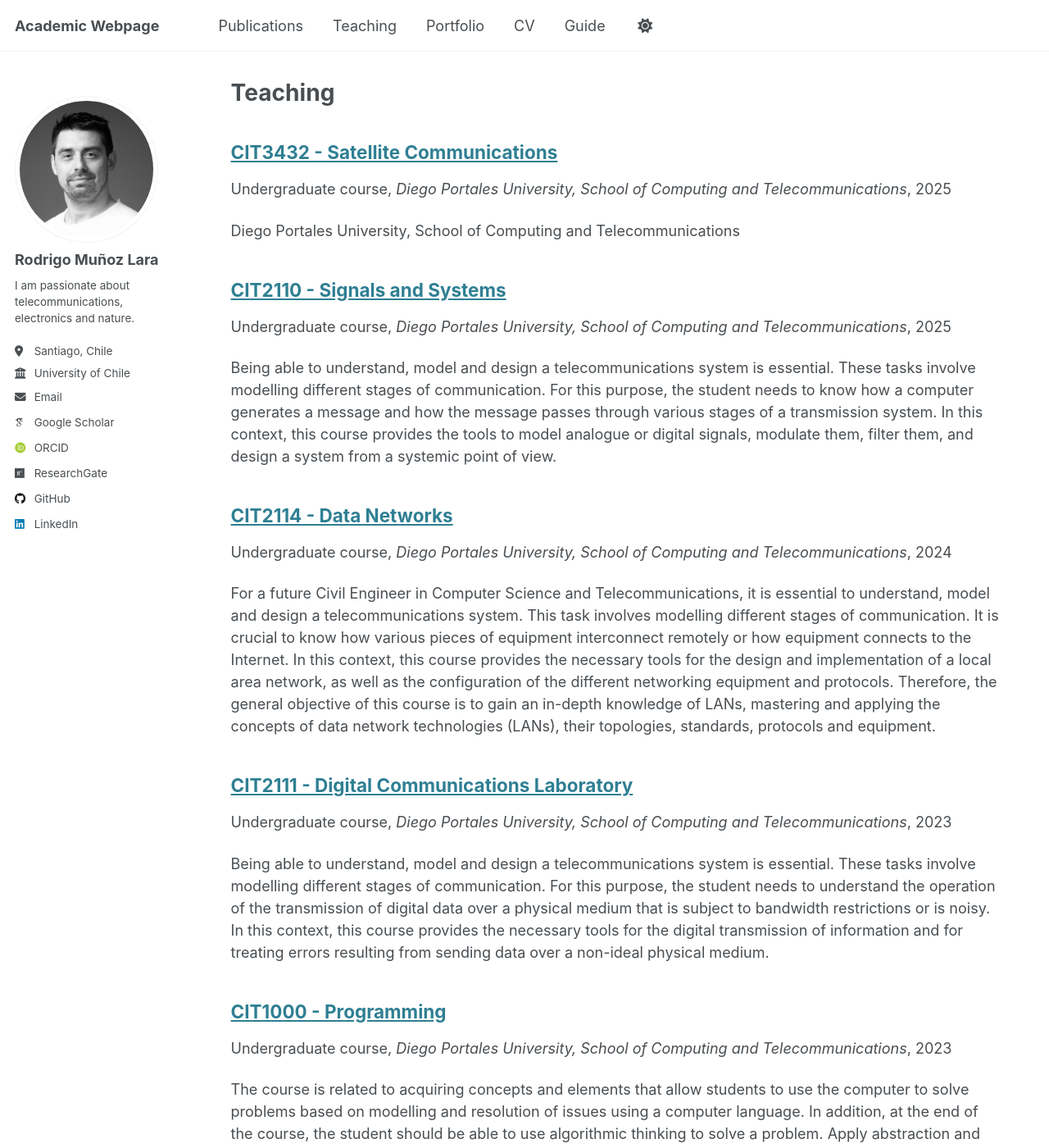
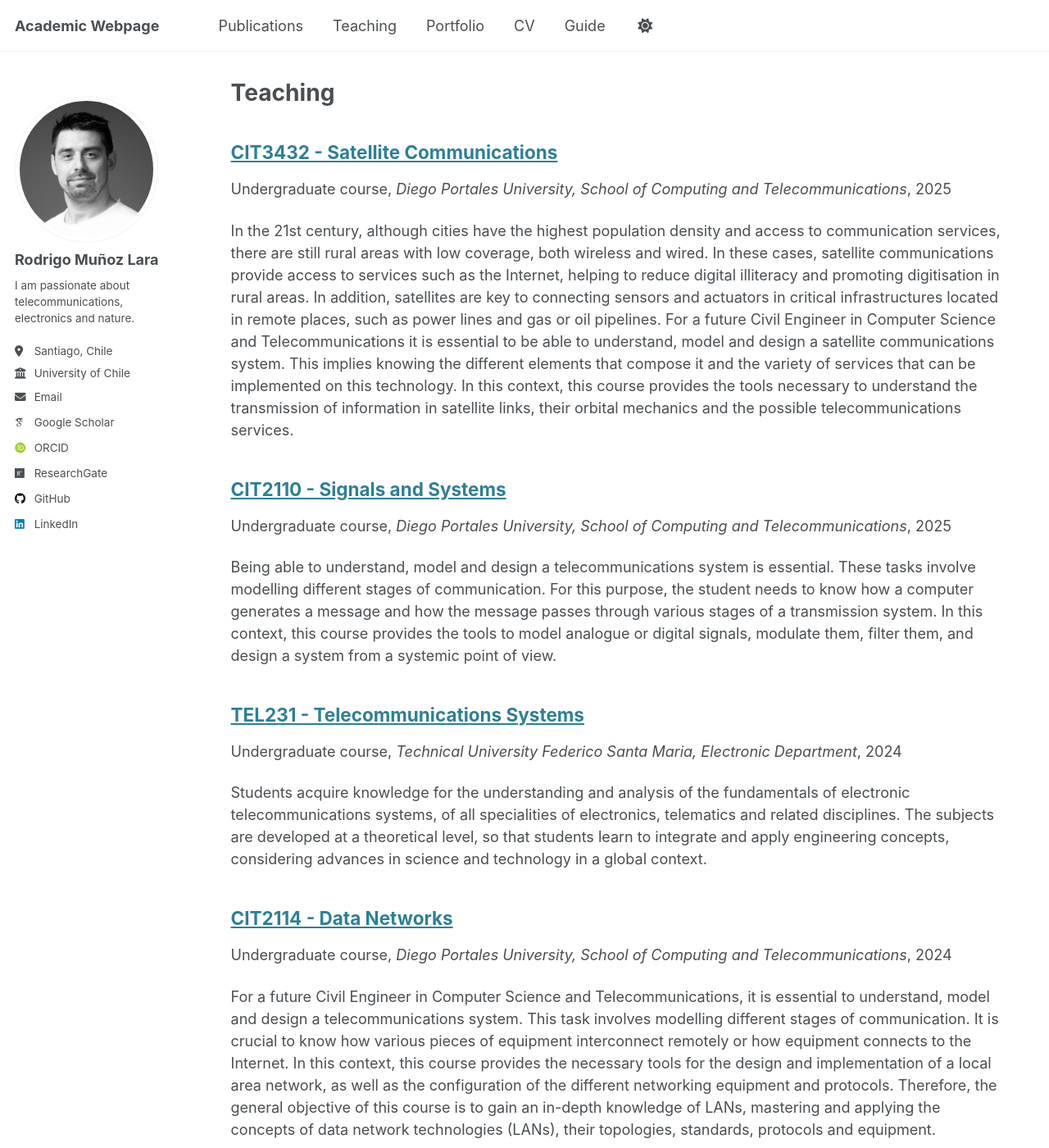
Before and after one commit to RodrigoMunozLara/rodrigomunozlara.github.io, a Jekyll site: the page built from _pages/teaching.html, in a window 1280 px wide and 1400 px high. Shown: the whole window at 82% size. Built offline with Jekyll 4.4.1, drawn with Linux system fonts in a browser that asks for light colours; some web fonts are replaced.

Commit message:
Add courses

```diff
--- a/_teaching/CIT3432_Satellite_Communications.md
+++ b/_teaching/CIT3432_Satellite_Communications.md
@@ -7,15 +7,9 @@ venue: "Diego Portales University, School of Computing and Telecommunications"
 date: 2025-03-01
 location: "Santiago, Chile"
 ---
+In the 21st century, although cities have the highest population density and access to communication services, there are still rural areas with low coverage, both wireless and wired. In these cases, satellite communications provide access to services such as the Internet, helping to reduce digital illiteracy and promoting digitisation in rural areas. In addition, satellites are key to connecting sensors and actuators in critical infrastructures located in remote places, such as power lines and gas or oil pipelines. For a future Civil Engineer in Computer Science and Telecommunications it is essential to be able to understand, model and design a satellite communications system. This implies knowing the different elements that compose it and the variety of services that can be implemented on this technology. In this context, this course provides the tools necessary to understand the transmission of information in satellite links, their orbital mechanics and the possible telecommunications services.
 
-Diego Portales University, School of Computing and Telecommunications
-
-# Course Description
-======
-
-Despite the urban population density in the 21st century, remote areas still lack access to communication services such as TV, radio, and Internet. These regions often have no wireless coverage through mobile technologies (3G/4G/5G, WiFi, WiMax) and are not reached by wired infrastructure like fibre optics or coaxial cable. In an increasingly connected world, satellite communications offer a solution by enabling internet access, helping to reduce digital illiteracy and promoting the digitalization of rural industries. Additionally, many companies rely on satellite connectivity to monitor critical infrastructure, such as power lines or oil and gas pipelines, using sensors and actuators. Understanding, modelling, and designing satellite communication systems is essential for a future Computer and Telecommunications Engineer. These tasks include knowing the components involved and the services they support. In this context, the course provides the necessary tools to understand information transmission in satellite links, orbital mechanics, and potential telecommunications services.
-
-# Course Teaching Semesters
+Course Teaching Semesters
 ======
 
  * 1st sem. 2025
--- /dev/null
+++ b/_teaching/TEL231_Telecommunications Systems.md
@@ -0,0 +1,17 @@
+---
+title: "TEL231 - Telecommunications Systems"
+collection: teaching
+type: "Undergraduate course"
+permalink: /teaching/TEL231_Telecommunications Systems
+venue: "Technical University Federico Santa Maria, Electronic Department"
+date: 2024-08-01
+location: "Santiago, Chile"
+---
+Students acquire knowledge for the understanding and analysis of the fundamentals of electronic telecommunications systems, of all specialities of electronics, telematics and related disciplines. The subjects are developed at a theoretical level, so that students learn to integrate and apply engineering concepts, considering advances in science and technology in a global context.
+
+Course Teaching Semesters
+======
+
+ * 2nd sem. 2024
+ * 2nd sem. 2023
+ * 2nd sem. 2022
```
